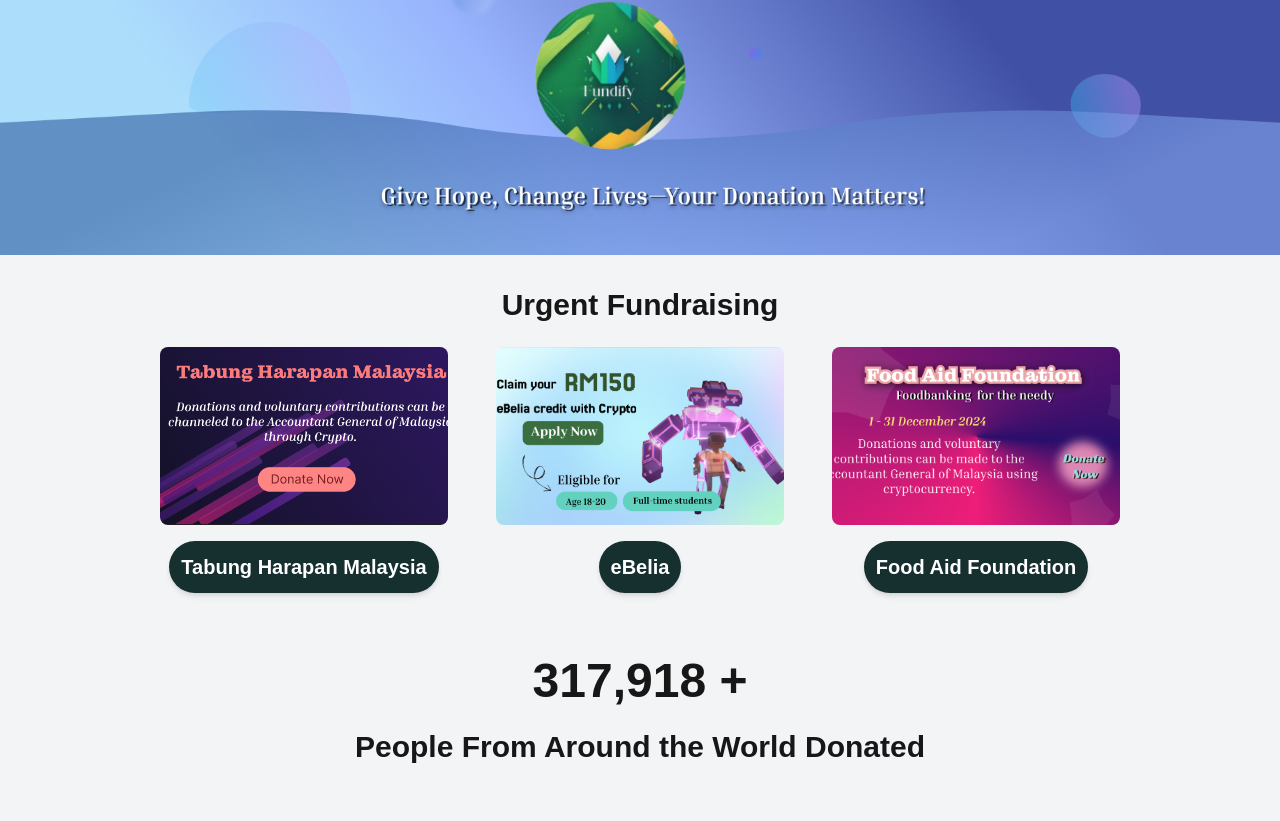
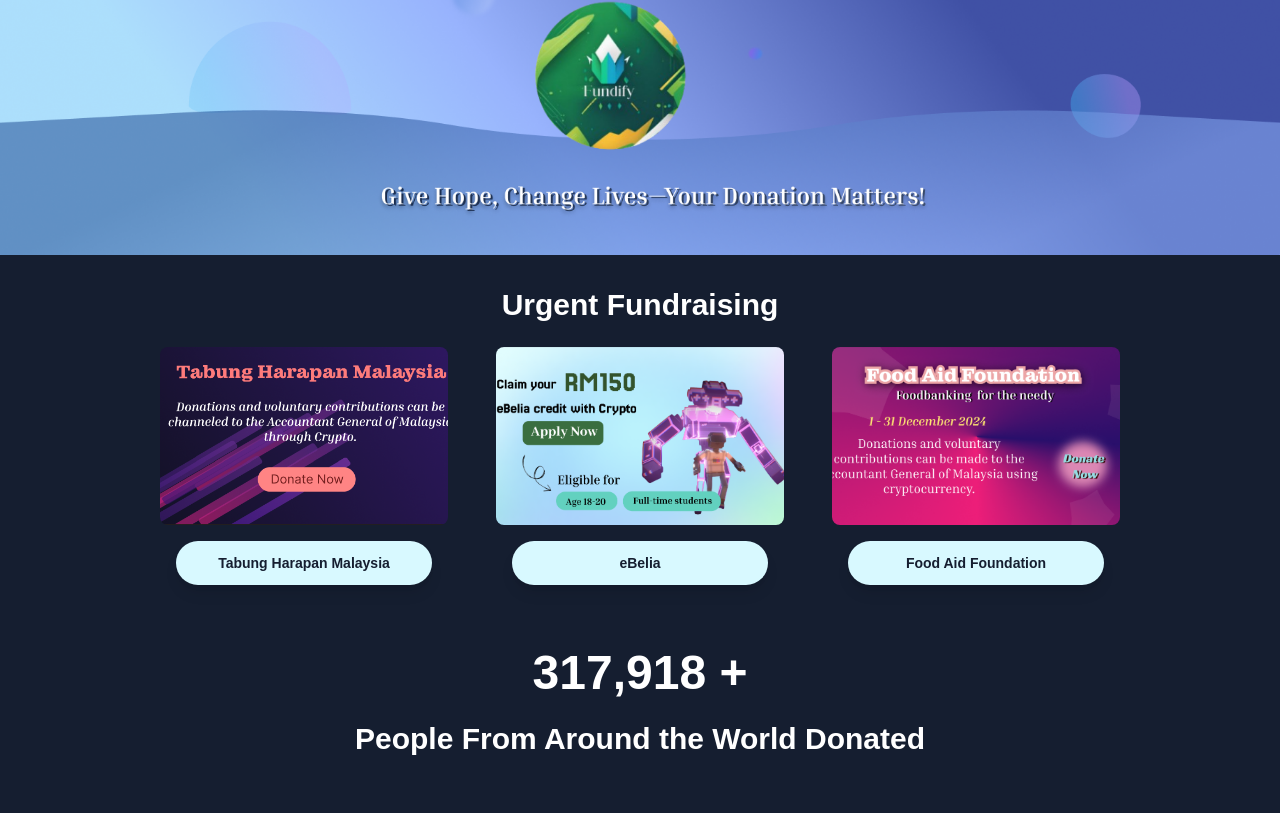
Before and after one commit to kaii3677/thaifundify, a Next.js app in the folder thaifundify/: page /donation in a window 1280 px wide. Shown: the part 214-1035 px from the top of the page. Built offline with nearby package versions, Linux system fonts and the light colour scheme.

Commit message:
donation

```diff
--- a/thaifundify/app/donation/page.tsx
+++ b/thaifundify/app/donation/page.tsx
@@ -16,7 +16,7 @@
   };
 
   return (
-    <div className="min-h-screen bg-gray-100">
+    <div className="min-h-screen" style={{ backgroundColor: '#151E30' }}>
       {/* Image Box */}
       <div className="w-full relative">
         <Image
@@ -30,7 +30,9 @@
 
       {/* Donation Categories Grid */}
       <div className="max-w-5xl mx-auto p-4 sm:p-6 lg:p-8">
-        <h2 className="text-xl sm:text-2xl lg:text-3xl font-bold text-center mb-6">Urgent Fundraising</h2>
+        <h2 className="text-xl sm:text-2xl lg:text-3xl font-bold text-center mb-6 text-white">
+          Urgent Fundraising
+        </h2>
 
         <div className="grid grid-cols-1 sm:grid-cols-2 lg:grid-cols-3 gap-12">
           {donationCategories.map((item) => (
@@ -40,20 +42,21 @@
               onClick={() => handleGridItemClick(item.id)}
             >
               {/* Image */}
-              <div className="relative w-full h-[178px]"> {/* This fixes the height for horizontal images */}
+              <div className="relative w-full h-[178px]">
                 <Image
                   src={item.src}
                   alt={item.alt}
-                  layout="fill"  // Makes the image fill its parent container
-                  objectFit="cover"  // Ensures the image covers the entire area without distortion
+                  layout="fill"
+                  objectFit="cover"
                   className="rounded-lg"
                 />
               </div>
 
               {/* Textbox below image */}
-              <div className="text-center bg-[#162F2F] p-3 rounded-full shadow-md">
-                <h3 className="text-xl font-semibold text-white">{item.title}</h3>
-              </div>
+              <div className="bg-[#D8F9FF] text-[#151E30] px-6 py-3 rounded-full font-semibold shadow-lg transition-all hover:bg-[#A7D8F7] w-64 mx-auto text-center">
+                <h3 className="text-sm font-semibold text-[#151E30]">{item.title}</h3>
+            </div>
+
             </div>
           ))}
         </div>
@@ -62,8 +65,10 @@
       {/* Additional Content */}
       <div className="max-w-5xl mx-auto p-4 sm:p-6 lg:p-8">
         <div className="text-center">
-          <h2 className="text-xl sm:text-2xl lg:text-5xl font-bold mb-6">317,918 +</h2>
-          <h2 className="text-xl sm:text-2xl lg:text-3xl font-bold mb-6">People From Around the World Donated</h2>
+          <h2 className="text-xl sm:text-2xl lg:text-5xl font-bold mb-6 text-white">317,918 +</h2>
+          <h2 className="text-xl sm:text-2xl lg:text-3xl font-bold mb-6 text-white">
+            People From Around the World Donated
+          </h2>
         </div>
       </div>
     </div>
```
